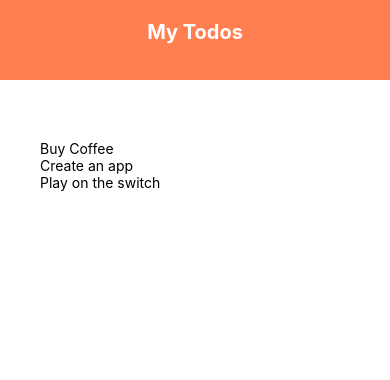
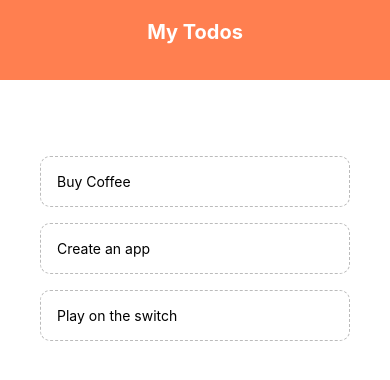
Before and after one commit to Timbaron/TodoNative, a React Native app: screen / in a window 390 px wide. Shown: the top 380 px of the page. Built offline with nearby package versions, Linux system fonts and the light colour scheme.

Commit message:
Add styles to each Todo Items

```diff
--- a/App.js
+++ b/App.js
@@ -2,6 +2,7 @@
 import React,  {useState} from 'react';
 import { StyleSheet, Text, View , FlatList} from 'react-native';
 import Header from './components/header';
+import TodoItem from './components/todoitem'
 
 export default function App() {
   const [todos, setTodos] = useState([
@@ -9,6 +10,12 @@
     {text: 'Create an app', key:'2'},
     { text: 'Play on the switch', key: '3' }
   ]);
+
+  const pressHandler = (key) => {
+    setTodos((prevTodos) => {
+      return prevTodos.filter(todo => todo.key != key);
+    })
+  }
   return (
     <View style={styles.container}>
       <Header />
@@ -18,7 +25,7 @@
           <FlatList
             data={todos}
             renderItem={({item}) => (
-              <Text>{item.text}</Text>
+              <TodoItem item={item} pressHandler={pressHandler}/>
             )}
           />
         </View>
--- /dev/null
+++ b/components/todoitem.js
@@ -0,0 +1,25 @@
+import { StatusBar } from 'expo-status-bar';
+import React from 'react';
+import { StyleSheet, Text, TouchableOpacity } from 'react-native';
+
+export default function TodoItem({item, pressHandler})
+{
+    return (
+        <TouchableOpacity onPress={() => pressHandler(item.key)}>
+            <Text style={styles.item}>
+                {item.text}
+            </Text>
+        </TouchableOpacity>
+    )
+}
+
+const styles = StyleSheet.create({
+    item: {
+        padding:16,
+        marginTop:16,
+        borderColor: '#bbb',
+        borderWidth: 1,
+        borderStyle: 'dashed',
+        borderRadius:10,
+    }
+})
```
